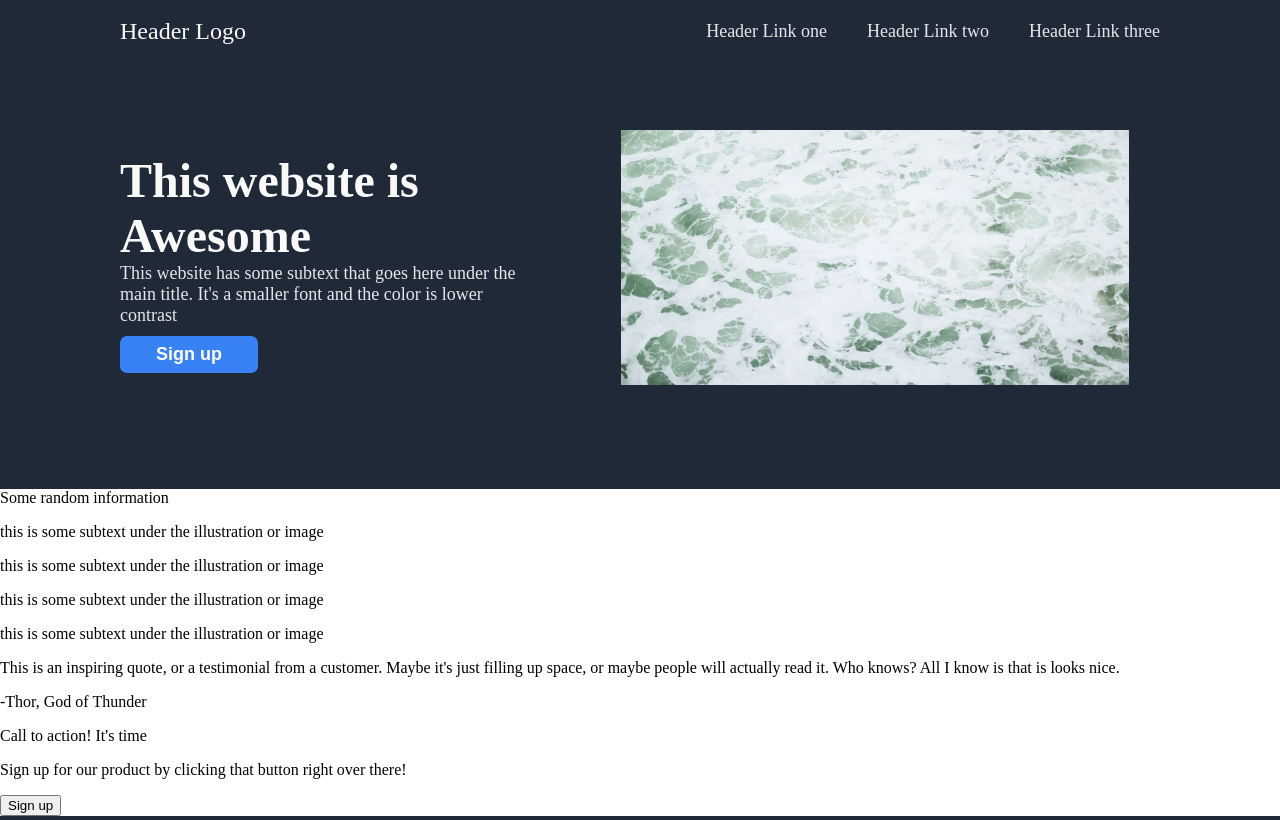
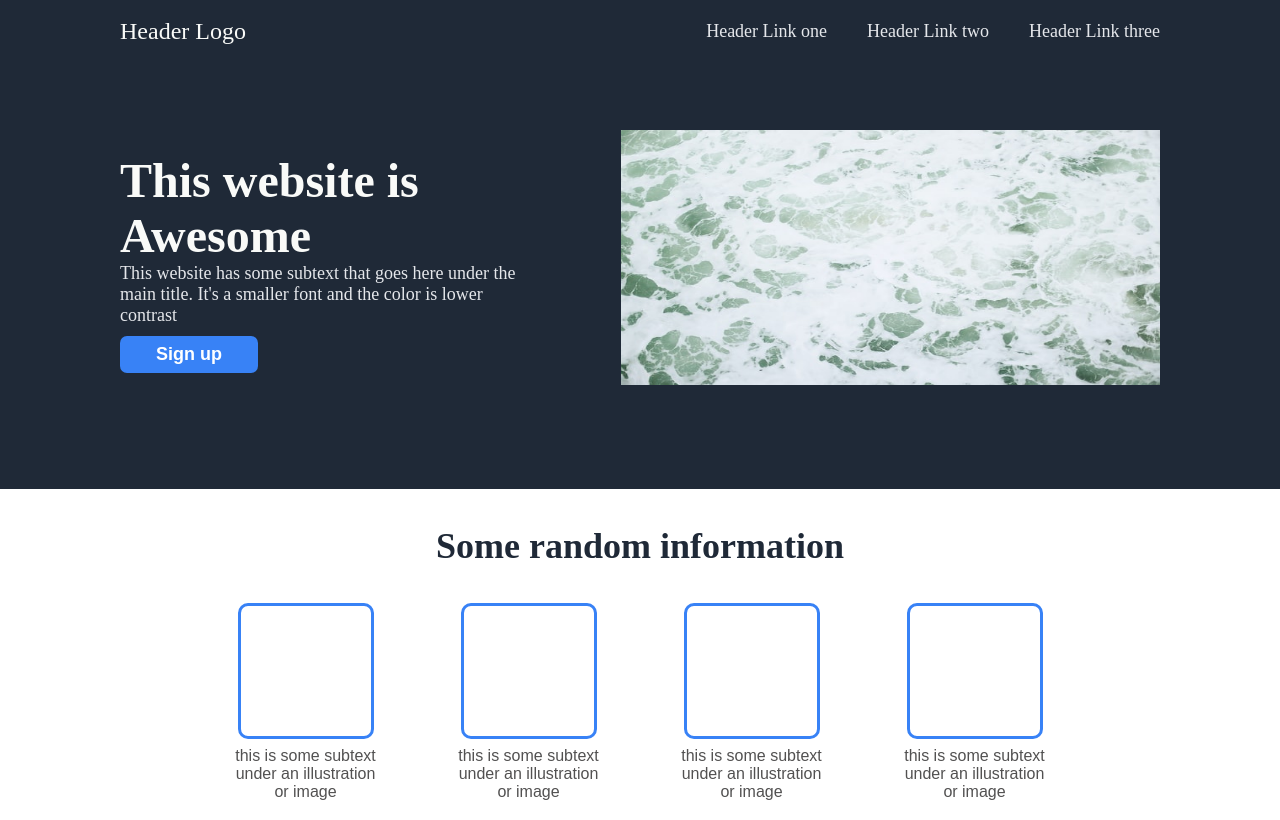
Before and after one commit to ivantbv/landing-page, a plain HTML site: page index.html in a window 1280 px wide. Shown: the top 820 px of the page. Drawn offline with Linux system fonts and the light colour scheme.

Commit message:
finish the information section

```diff
--- a/index.html
+++ b/index.html
@@ -38,23 +38,26 @@
             </div>
         </header>
         <div class="main-content">
-            <div class="content-title">Some random information</div>
+            <div class="content-title">
+                <p>Some random information</p>
+
+            </div>
             <div class="main-images-container">
                 <div class="main-images">
                     <div class="main-image"></div>
-                    <p class="images-subtext">this is some subtext under the illustration or image</p>
+                    <p class="images-subtext">this is some subtext under an illustration or image</p>
                 </div>
                 <div class="main-images">
                     <div class="main-image"></div>
-                    <p class="images-subtext">this is some subtext under the illustration or image</p>
+                    <p class="images-subtext">this is some subtext under an illustration or image</p>
                 </div>
                 <div class="main-images">
                     <div class="main-image"></div>
-                    <p class="images-subtext">this is some subtext under the illustration or image</p>
+                    <p class="images-subtext">this is some subtext under an illustration or image</p>
                 </div>
                 <div class="main-images">
                     <div class="main-image"></div>
-                    <p class="images-subtext">this is some subtext under the illustration or image</p>
+                    <p class="images-subtext">this is some subtext under an illustration or image</p>
                 </div>
             </div>
         </div>
--- a/styles.css
+++ b/styles.css
@@ -2,6 +2,8 @@ body {
     margin: 0;
     display: flex;
     flex-direction: column;
+
+    /* font-family: sans-serif; */
 }
 
 /* *{ border: 1px solid red; } */
@@ -77,16 +79,49 @@ header {
 }
 
 .header-img {
-    width: 508px;
+    width: 539px;
     height: 255px;
 
     padding-left: 81px;
     padding-top: 85px;
 }
 
+.content-title {
+    display: flex;
+    justify-content: center;
+    font-size: 36px;
+    font-weight: 900;
+    color: #1F2937;
+}
+
+.main-images-container {
+    display: flex;
+    justify-content: center;
+    flex-wrap: wrap;
+    gap: 77px;
+}
+
+.main-images {
+    display: flex;
+    flex-direction: column;
+    align-items: center;
+    text-align: center;
+    width: 146px;
+}
+
+.main-images p {
+    margin-top: 8px;
+    font-family: Arial;
+    color: #525151;
+}
+
+.main-image {
+    width: 130px;
+    height: 130px;
+    border: 3px solid #3882f6;
+    border-radius: 10px;
+}
+
 footer {
     margin-bottom: 0px;
 }
-/* .footer-text {
-    overflow: hidden;
-} */
```
